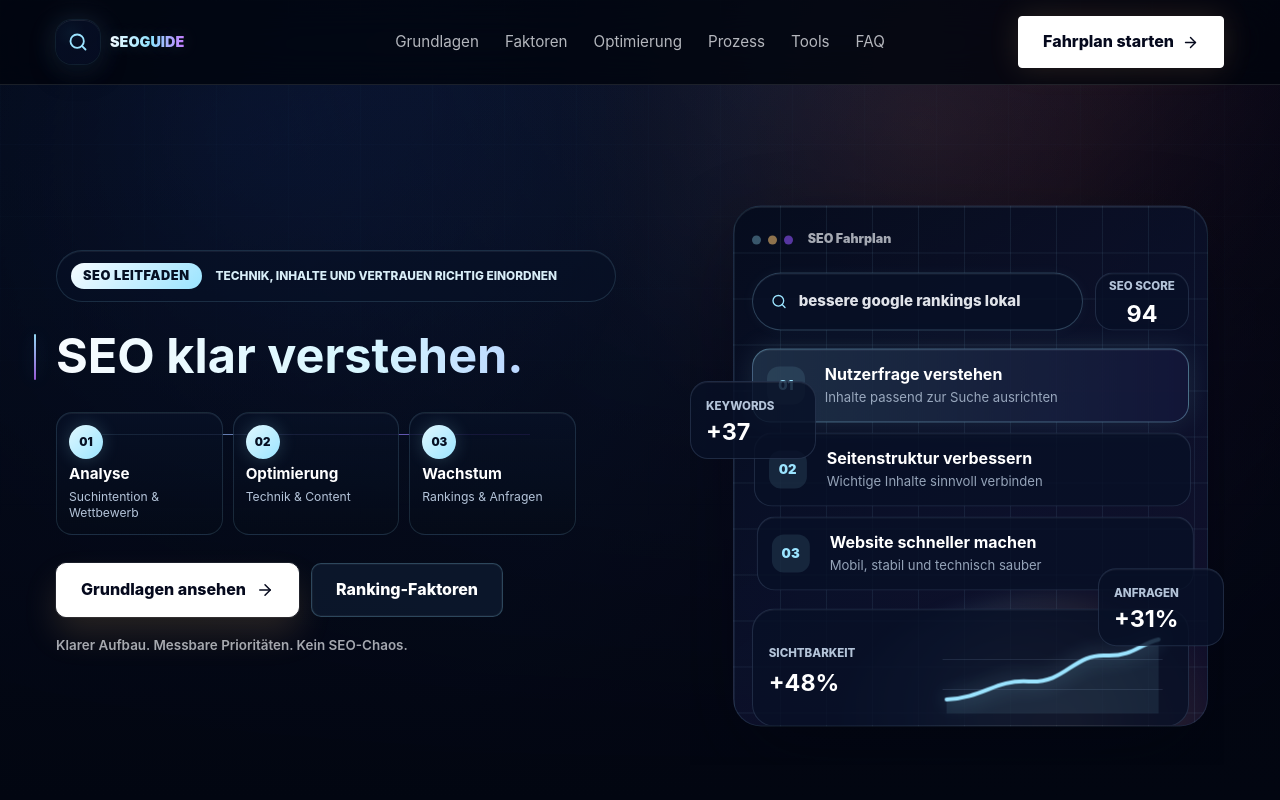
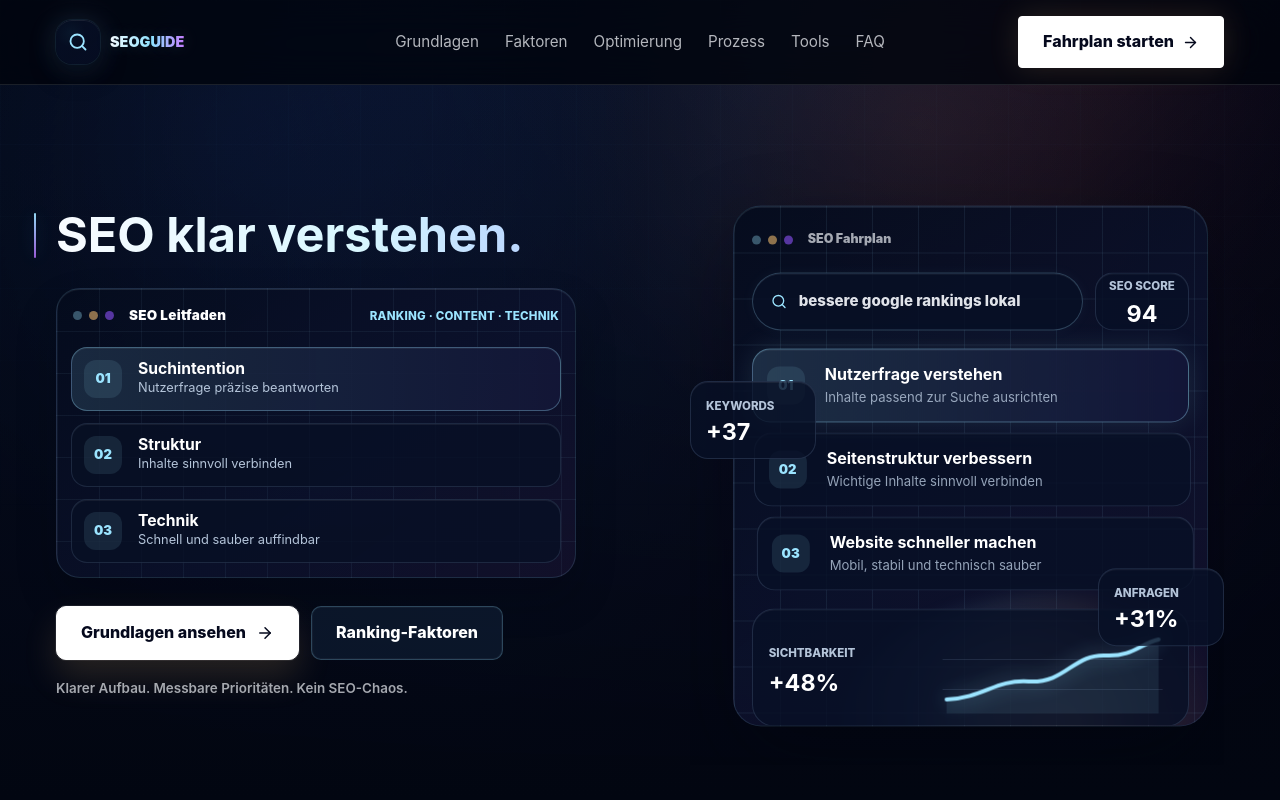
Before and after one commit to parmis2005/seo-info-test, a Next.js app: page / in a window 1280 px wide. Shown: the top 800 px of the page. Built offline with nearby package versions, Linux system fonts and the light colour scheme.

Commit message:
Refine hero focus panel

```diff
--- a/app/globals.css
+++ b/app/globals.css
@@ -457,8 +457,7 @@ p {
     0 10px 26px #060d1f73,
     0 0 32px #9be4ff29;
 }
-.brand-copy,
-.hero-wordmark {
+.brand-copy {
   color: #0000;
   letter-spacing: 0;
   text-transform: uppercase;
@@ -518,45 +517,50 @@ p {
   max-width: 760px;
   display: grid;
 }
-.hero-branding {
-  width: min(100%, 560px);
-  margin-bottom: 26px;
-  padding: 12px 14px;
-  background: #0811269e;
-  border: 1px solid #9be4ff24;
+.focus-topbar {
+  color: #f8fbffb8;
+  align-items: center;
+  flex-wrap: wrap;
+  gap: 7px;
+  min-height: 30px;
+  padding: 0 2px 4px;
+  font-size: 0.78rem;
+  font-weight: 800;
+  display: flex;
+}
+.focus-topbar > span {
+  aspect-ratio: 1;
+  width: 9px;
+  background: #9be4ff57;
   border-radius: 999px;
-  align-items: center;
-  justify-content: space-between;
-  flex-wrap: wrap;
-  gap: 14px;
-  display: flex;
-  box-shadow: inset 0 1px #ffffff0f;
-}
-.hero-wordmark {
-  color: #061023;
-  background: linear-gradient(135deg, #f5fbff, #9be4ff);
-  -webkit-background-clip: border-box;
-  background-clip: border-box;
-  border-radius: 999px;
+  display: block;
+}
+.focus-topbar > span:nth-child(2) {
+  background: #ffc7748c;
+}
+.focus-topbar > span:nth-child(3) {
+  background: #9155ff94;
+  margin-right: 8px;
+}
+.focus-topbar strong {
+  color: #fff;
   flex: none;
-  padding: 7px 12px;
-  font-size: 0.8rem;
-  letter-spacing: 0.04em;
-  text-shadow: none;
-}
-.hero-tagline {
-  flex: 1;
-  min-width: 220px;
-  color: #d8edf7;
-  text-align: left;
+  font-size: 0.84rem;
+  font-weight: 900;
+  letter-spacing: 0.02em;
+}
+.focus-topbar em {
+  color: var(--cyan);
+  margin-left: auto;
+  font-size: 0.72rem;
+  font-style: normal;
+  font-weight: 850;
   text-transform: uppercase;
-  font-size: 0.74rem;
-  font-weight: 850;
-  line-height: 1.25;
+  letter-spacing: 0.02em;
 }
 .hero-statement {
+  width: 100%;
   gap: 12px;
-  width: 100%;
   padding-left: 0;
   display: grid;
   position: relative;
@@ -599,58 +603,66 @@ p {
   line-height: 1.14;
   padding-bottom: 0.08em;
 }
-.hero-focus-map {
+.hero-focus-panel {
   width: min(100%, 520px);
-  margin-top: 24px;
-  grid-template-columns: repeat(3, minmax(0, 1fr));
-  gap: 10px;
-  display: grid;
-  position: relative;
-}
-.hero-focus-map:before {
-  content: "";
-  height: 1px;
-  background: linear-gradient(90deg, #9be4ff, #9155ff);
-  position: absolute;
-  top: 22px;
-  right: 46px;
-  left: 46px;
-  opacity: 0.65;
-}
-.focus-node {
-  z-index: 1;
-  min-height: 112px;
-  padding: 12px;
-  background: linear-gradient(180deg, #081126d9, #050b18c9);
+  margin-top: 22px;
+  padding: 14px;
+  background:
+    linear-gradient(#9be4ff0f 1px, #0000 1px) 0 0/42px 42px,
+    linear-gradient(90deg, #9be4ff0f 1px, #0000 1px) 0 0/42px 42px,
+    linear-gradient(145deg, #050c1dd9, #0c122dd1 58%, #16122fc2);
   border: 1px solid #9be4ff24;
+  border-radius: 24px;
+  gap: 12px;
+  display: grid;
+  box-shadow:
+    inset 0 1px #ffffff10,
+    0 20px 42px #01051033;
+}
+.focus-row {
+  min-height: 64px;
+  padding: 10px 12px;
+  background: #081126cf;
+  border: 1px solid #b0d5ff20;
   border-radius: 16px;
-  align-content: start;
-  gap: 6px;
-  display: grid;
-  position: relative;
+  grid-template-columns: 42px minmax(0, 1fr);
+  align-items: center;
+  gap: 12px;
+  display: grid;
   box-shadow: inset 0 1px #ffffff0f;
 }
-.focus-node span {
+.hero-focus-panel > .focus-row:nth-child(2) {
+  margin-top: 2px;
+  background: linear-gradient(90deg, #9be4ff1f, #9155ff14), #081126e6;
+  border-color: #9be4ff52;
+}
+.focus-row span {
   aspect-ratio: 1;
-  width: 34px;
-  color: #061023;
-  background: linear-gradient(135deg, #dff8ff, #9be4ff);
-  border-radius: 999px;
+  width: 38px;
+  color: var(--cyan);
+  background: #9be4ff1a;
+  border-radius: 12px;
   place-items: center;
-  font-size: 0.72rem;
-  font-weight: 950;
-  display: grid;
-  box-shadow: 0 0 18px #9be4ff33;
-}
-.focus-node strong {
+  font-size: 0.82rem;
+  font-weight: 900;
+  display: grid;
+}
+.focus-row strong,
+.focus-row small {
+  text-overflow: ellipsis;
+  white-space: nowrap;
+  min-width: 0;
+  display: block;
+  overflow: hidden;
+}
+.focus-row strong {
   color: #fff;
-  font-size: 0.95rem;
-  line-height: 1.2;
-}
-.focus-node small {
+  font-size: 0.98rem;
+  line-height: 1.25;
+}
+.focus-row small {
   color: #b4c4d9;
-  font-size: 0.76rem;
-  line-height: 1.35;
+  font-size: 0.8rem;
 }
 .hero-actions {
   flex-wrap: wrap;
@@ -1417,11 +1429,12 @@ p {
     max-width: 980px;
     padding-left: 0;
   }
-  .hero-branding {
+  .focus-topbar {
     justify-content: center;
   }
-  .hero-tagline {
+  .focus-topbar em {
     text-align: center;
+    margin-left: 0;
   }
   .hero-statement:before {
     display: none;
@@ -1429,7 +1442,7 @@ p {
   .hero-actions {
     justify-content: center;
   }
-  .hero-focus-map {
+  .hero-focus-panel {
     margin-inline: auto;
   }
   .signal-stage {
@@ -1483,14 +1496,14 @@ p {
   .hero-copy,
   .hero-statement,
   .hero-actions,
-  .hero-branding {
+  .hero-focus-panel {
     width: 100%;
     max-width: 358px;
   }
-  .hero-wordmark {
-    font-size: 0.76rem;
-  }
-  .hero-tagline {
+  .focus-topbar {
+    justify-content: flex-start;
+  }
+  .focus-topbar em {
     font-size: 0.68rem;
   }
   .hero-statement h1,
@@ -1505,26 +1518,10 @@ p {
   .hero-statement p {
     font-size: 0.9rem;
   }
-  .hero-focus-map {
-    grid-template-columns: 1fr;
-    max-width: 340px;
-  }
-  .hero-focus-map:before {
-    width: 1px;
-    height: auto;
-    top: 34px;
-    right: auto;
-    bottom: 34px;
-    left: 17px;
-  }
-  .focus-node {
-    grid-template-columns: 34px minmax(0, 1fr);
-    min-height: 68px;
-    align-items: center;
-    gap: 6px 10px;
-  }
-  .focus-node span {
-    grid-row: span 2;
+  .focus-row {
+    min-height: 60px;
+    padding: 9px 10px;
+    grid-template-columns: 38px minmax(0, 1fr);
   }
   .hero-actions,
   .primary-button,
--- a/app/page.tsx
+++ b/app/page.tsx
@@ -167,27 +167,32 @@ export default function Page() {
 
       <section id="top" className="hero">
         <div className="hero-copy">
-          <div className="hero-branding">
-            <span className="hero-wordmark">SEO Leitfaden</span>
-            <span className="hero-tagline">Technik, Inhalte und Vertrauen richtig einordnen</span>
-          </div>
-
           <div className="hero-statement">
             <h1>
               <span>SEO klar verstehen.</span>
             </h1>
           </div>
 
-          <div className="hero-focus-map" aria-label="SEO Fokus">
+          <div className="hero-focus-panel" aria-label="SEO Fokus">
+            <div className="focus-topbar">
+              <span />
+              <span />
+              <span />
+              <strong>SEO Leitfaden</strong>
+              <em>Ranking · Content · Technik</em>
+            </div>
+
             {[
-              ["01", "Analyse", "Suchintention & Wettbewerb"],
-              ["02", "Optimierung", "Technik & Content"],
-              ["03", "Wachstum", "Rankings & Anfragen"],
+              ["01", "Suchintention", "Nutzerfrage präzise beantworten"],
+              ["02", "Struktur", "Inhalte sinnvoll verbinden"],
+              ["03", "Technik", "Schnell und sauber auffindbar"],
             ].map(([step, title, text]) => (
-              <div className="focus-node" key={step}>
+              <div className="focus-row" key={step}>
                 <span>{step}</span>
-                <strong>{title}</strong>
-                <small>{text}</small>
+                <div>
+                  <strong>{title}</strong>
+                  <small>{text}</small>
+                </div>
               </div>
             ))}
           </div>
```
